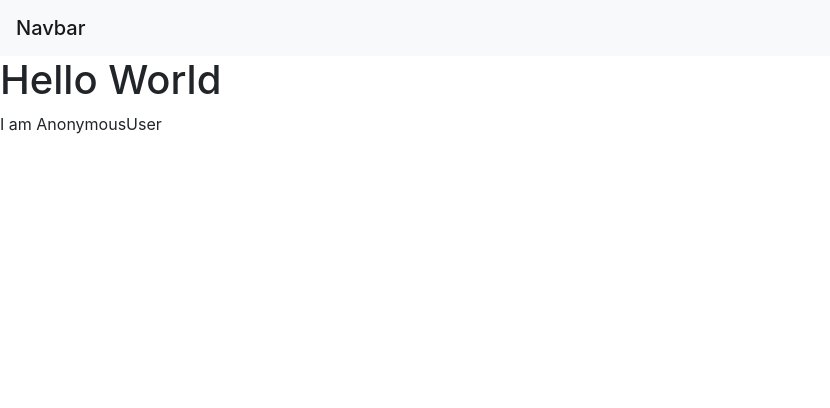
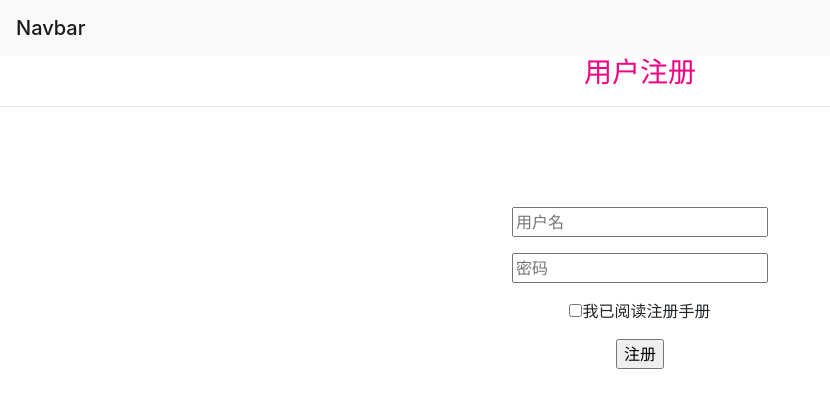
Before and after one commit to BirkhoffG/Diet_Master, a Django app: page / in a window 1280 px wide. Shown: the top 408 px of the page, without its empty margins (0-830 px from the left). Run offline with Django 3.2, Linux system fonts and the light colour scheme; some libraries are stand-ins or nearby versions.

Commit message:
sign up module

```diff
--- a/templates/home.html
+++ b/templates/home.html
@@ -2,7 +2,25 @@
 
 {% block content %}
 
-<h1>Hello World</h1>
-<p>I am {{ request.user }}</p>
+<center>
+    <div>
+        <h3 style="text-align:center;color:#f10180">用户注册</h3>
+      <hr>
+    </div>
+    <div style="margin:100px">
+          <form>
+              <p>
+                  <input type="text" placeholder="用户名">
+              </p>
+              <p>
+                  <input type="password" placeholder="密码">
+              </p>
+              <p>
+                  <input type="checkbox" required="required">我已阅读注册手册
+              </p>
+              <input type="button" value="注册">
+            </form>
+    </div>
+</center>
 
 {% endblock content %}
```
